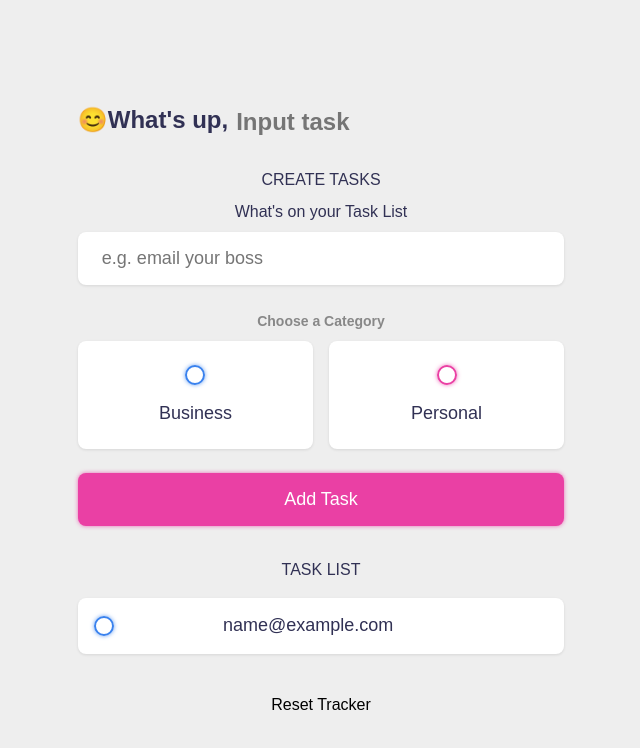
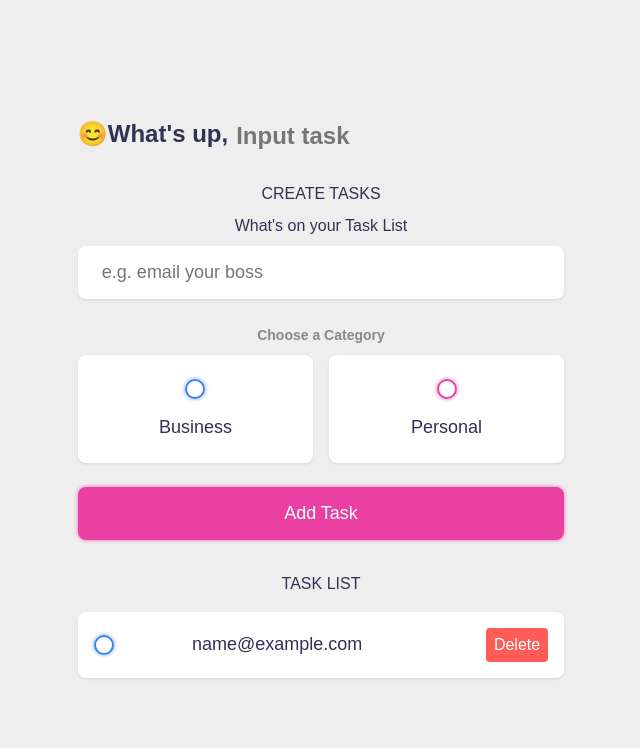
Before and after one commit to iamVictorSam/vue-task-tracker, a Vue app: page / in a window 1280 px wide. Both pictures are taken after typing "name@example.com" into the empty fields and a click on the input "Add Task". Shown: the top 748 px of the page, without its empty margins (319-959 px from the left). Built offline with nearby package versions, Linux system fonts and the light colour scheme.

Commit message:
updated --removed reset btn

```diff
--- a/src/App.vue
+++ b/src/App.vue
@@ -56,13 +56,15 @@
             <input type="text" v-model="task.task">
           </div>
 
+          <div class="actions">
+            <button class="delete" @click="removeTask(task)">Delete</button>
+          </div>
+
         </div>
 
       </div>
     </section>
-    <div class="actions">
-      <button class="delete" @click="resetTracker">Reset Tracker</button>
-    </div>
+
   </main>
 
 </template>
```
